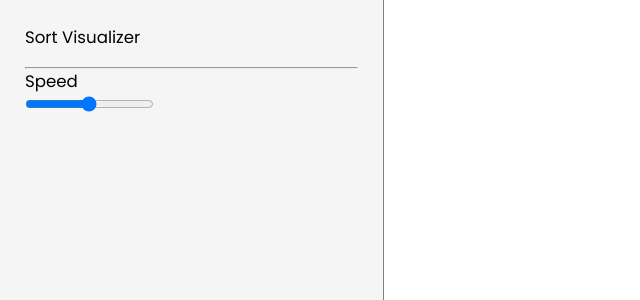
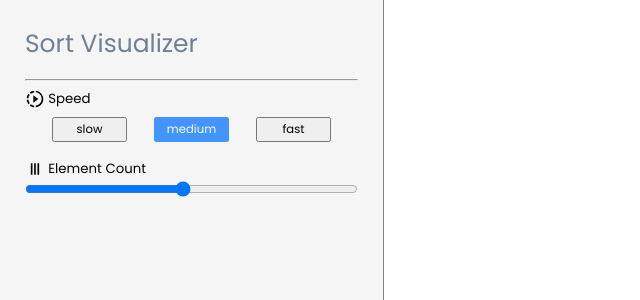
Before and after one commit to edgarmuyomba/sortVisualizer, a React (Vite) app: page / in a window 1280 px wide. Shown: the top 300 px of the page, without its empty margins (0-640 px from the left). Built offline with nearby package versions, Linux system fonts and the light colour scheme.

Commit message:
speed selection

```diff
--- a/src/components/sidebar/sidebar.tsx
+++ b/src/components/sidebar/sidebar.tsx
@@ -1,8 +1,50 @@
 import React from "react";
+import { useState } from "react";
+
+import Icon from '@mdi/react';
+import { mdiPlaySpeed, mdiTallyMark3 } from '@mdi/js';
 
 import styles from "./styles.module.scss";
 
 export default function Sidebar() {
+
+    const [speed, setSpeed] = useState<number>(1);
+
+    interface Option {
+        index: number;
+        value: string;
+        selected: boolean;
+    };
+
+    const [options, setOptions] = useState<Option[]>([{
+        index: 0,
+        value: "slow",
+        selected: false
+    },
+    {
+        index: 1,
+        value: "medium",
+        selected: true
+    },
+    {
+        index: 2,
+        value: "fast",
+        selected: false
+    },]);
+
+    function updateSeleted(option: Option): void {
+        setSpeed(option.index);
+        let newOptions: Option[] = options.map((_option) => {
+            if (_option.index === option.index) {
+                return {
+                    ..._option,
+                    selected: true,
+                }
+            } else return { ..._option, selected: false };
+        });
+        setOptions(newOptions);
+    }
+
     return (
         <div className={styles.container}>
             <div className={styles.title}>
@@ -10,10 +52,30 @@ export default function Sidebar() {
             </div>
             <hr />
             <div className={styles.setting}>
-                <p className={styles.name}>
-                    Speed
-                </p>
-                <input type="range" name="speed" id="speed" min={0} max={100} />
+                <div className={styles.header}>
+                    <Icon path={mdiPlaySpeed} size={0.8} />
+                    <p className={styles.name}>
+                        Speed
+                    </p>
+                </div>
+                <div className={styles.options}>
+                    {
+                        options.map((option, index) => {
+                            return (
+                                <button onClick={() => updateSeleted(option)} key={index} className={`${styles.option} ${option.selected ? styles.selected : null}`}>{option.value}</button>
+                            )
+                        })
+                    }
+                </div>
+            </div>
+            <div className={styles.setting}>
+                <div className={styles.header}>
+                    <Icon path={mdiTallyMark3} size={0.8} />
+                    <p className={styles.name}>
+                        Element Count
+                    </p>
+                </div>
+                <input type="range" name="count" id="count" min={5} max={100} />
             </div>
         </div>
     )
--- a/src/components/sidebar/styles.module.scss
+++ b/src/components/sidebar/styles.module.scss
@@ -4,8 +4,51 @@ div.container {
     background-color: whitesmoke;
     border-right: 1px solid grey;
     padding: 1.5rem;
+
+    div.title {
+        margin-bottom: 1rem;
+        font-size: 1.5rem;
+        color: slategray;
+    }
 }
 
-div.title {
+div.setting {
+    margin-top: 0.5rem;
     margin-bottom: 1rem;
+    width: 100%;
+
+    div.header {
+        display: flex;
+        align-items: center;
+        gap: 0.2rem;
+
+        p.name {
+            font-size: 0.8rem;
+        }
+    }
+
+    input {
+        width: 100%;
+    }
 }
+
+div.options {
+    display: flex;
+    align-items: center;
+    justify-content: space-evenly;
+    width: 100%;
+    padding-top: 0.5rem;
+
+    button.option {
+        font-size: 0.7rem;
+        width: 4.5rem;
+        height: 1.5rem;
+    }
+
+    button.selected {
+        background-color: rgb(66, 148, 255);
+        border: none;
+        color: white;
+        border-radius: 2.5px;
+    }
+}
```
